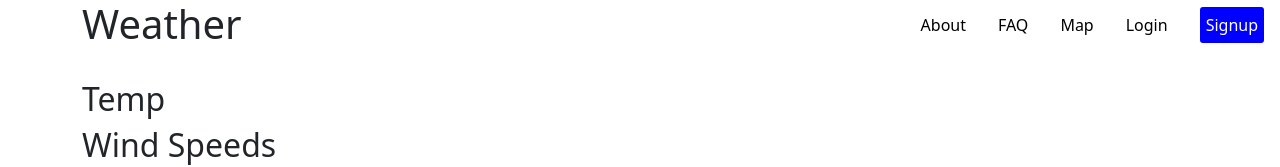
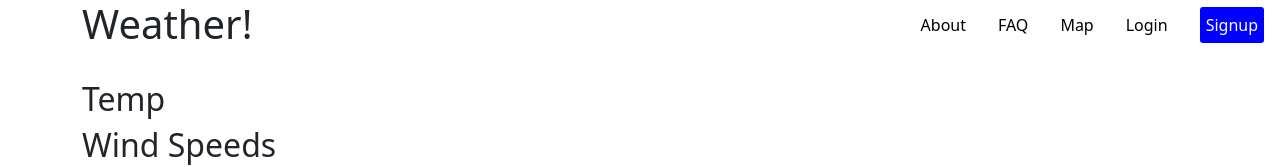
Before and after one commit to ariellekatherine92/product-club-front-end, a React (Create React App) app in the folder sea-levels/: page /dashboard in a window 1280 px wide. Shown: the top 167 px of the page. Built offline with nearby package versions, Linux system fonts and the light colour scheme; no server answers; sample sign-in values are in the browser's storage.

Commit message:
add ! to weather

```diff
--- a/sea-levels/src/components/WeatherWidget.js
+++ b/sea-levels/src/components/WeatherWidget.js
@@ -5,7 +5,7 @@ const WeatherWidget = ({weather}) => {
   console.log('WEATHER',weather);
   return (
     <div className="container text-dark">
-      <h1>Weather</h1>
+      <h1>Weather!</h1>
       <img src={weather.properties?.periods[0].icon} alt="" />
       <h2>Temp {weather.properties?.periods[0].temperature}</h2>
       <h2>Wind Speeds {weather.properties?.periods[0].windSpeed} {weather.properties?.periods[0].windDirection}</h2>
```
